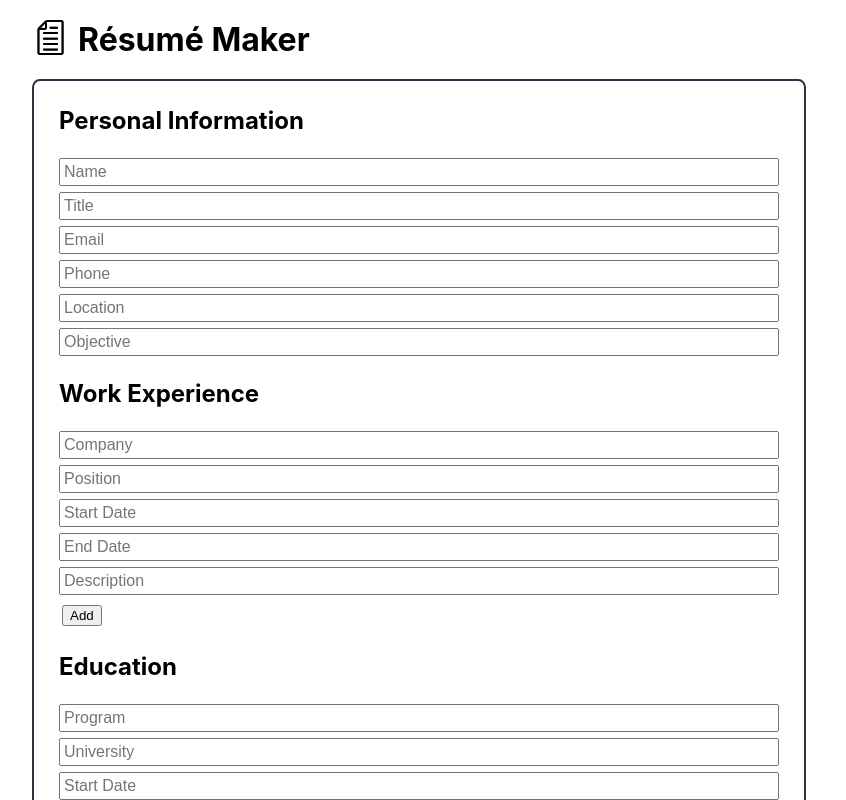
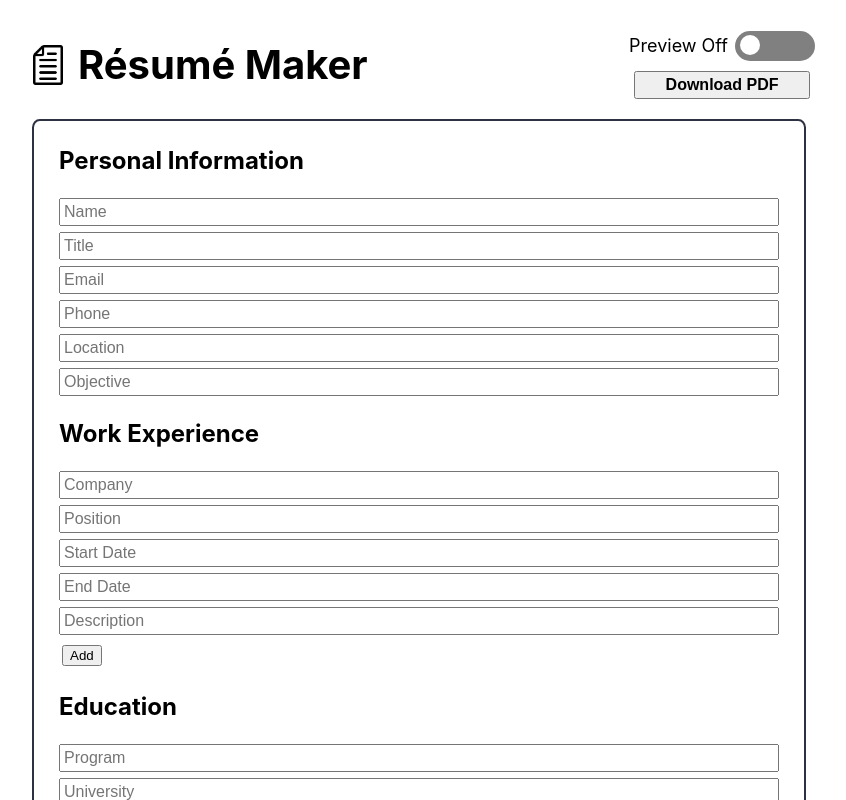
Before and after one commit to mpieciak18/cv-creator, a React (Create React App) app: page / in a window 1280 px wide. Shown: the top 800 px of the page, without its empty margins (221-1067 px from the left). Built offline with nearby package versions, Linux system fonts and the light colour scheme.

Commit message:
add non-functional preview & download buttons

```diff
--- a/src/components/Header.js
+++ b/src/components/Header.js
@@ -9,8 +9,18 @@ class Header extends React.Component {
     render() {
         return(
             <div id='header'>
-                <img src={process.env.PUBLIC_URL + '/images/icon.png'} alt='page icon' width='35' height='35' />
-                <h1>Résumé Maker</h1>
+                <div id='header-left'>
+                    <img id='icon' src={process.env.PUBLIC_URL + '/images/icon.png'} alt='page icon' />
+                    <h1 id='title'>Résumé Maker</h1>
+                </div>
+                <div id='header-right'>
+                    <div id='preview-area'>
+                        <p>Preview Off</p>
+                        <input type="checkbox" id="preview-button" class="toggle-input" />
+                        <label class="preview-button toggle-label" for="preview-button">Toggle</label>
+                    </div>
+                    <button id='download-button' type='button'>Download PDF</button>
+                </div>
             </div>
         )
     }
--- a/src/stylesheets/Form.css
+++ b/src/stylesheets/Form.css
@@ -5,7 +5,7 @@
     border-radius: 1%;
     padding: 25px 25px 0px 25px;
     width: 80%;
-    margin: 0px 5px 10px 5px;
+    margin: 0px 5px 20px 5px;
 }
 .personal-block, .edu-block, .exp-block {
     display: flex;
--- a/src/stylesheets/Header.css
+++ b/src/stylesheets/Header.css
@@ -1,9 +1,84 @@
 #header {
     display: flex;
     flex-direction: row;
-    padding-left: 10px;
+    justify-content: space-between;
+    padding: 20px 10px 10px 10px;
     width: 88%
 }
-#header > * {
+#icon {
+    height: 40px;
+    width: 40px;
+}
+#title {
+    font-size: 40px;
+}
+#header-left {
+    display: flex;
+    flex-direction: row;
+    align-items: center;
+}
+#header-right {
+    display: flex;
+    flex-direction: column;
+    justify-content: center;
+}
+#header-left > * {
     margin: 20px 5px;
 }
+#header-right > * {
+    margin: 0px 5px;
+}
+#preview-area {
+    display: flex;
+    flex-direction: row;
+    align-items: center;
+    justify-content: center;
+    margin: 0px 0px 10px 0px;
+}
+#preview-area > p {
+    font-size: 18px;
+    /* font-weight: bold; */
+    margin: 0px;
+}
+#download-button {
+    padding: 3px;
+    font-size: medium;
+    font-weight: bold;
+}
+
+/* Start of Toggle Code */
+.toggle-input[type=checkbox] {
+	height: 0;
+	width: 0;
+	visibility: hidden;
+}
+.toggle-label {
+	cursor: pointer;
+	text-indent: -9999px;
+	width: 80px;
+	height: 30px;
+	background: grey;
+	display: block;
+	border-radius: 100px;
+    margin: 0px;
+	position: relative;
+}
+.toggle-label:after {
+	content: '';
+	position: absolute;
+	top: 4.5px;
+	left: 4.5px;
+	width: 20px;
+	height: 20px;
+	background: #fff;
+	border-radius: 20px;
+	transition: 0.3s;
+}
+.toggle-input:checked + .toggle-label {
+	background: #44b9ec;
+}
+.toggle-input:checked + .toggle-label:after {
+	left: calc(100% - 4.5px);
+	transform: translateX(-100%);
+}
+/* End of Toggle Code */
```
